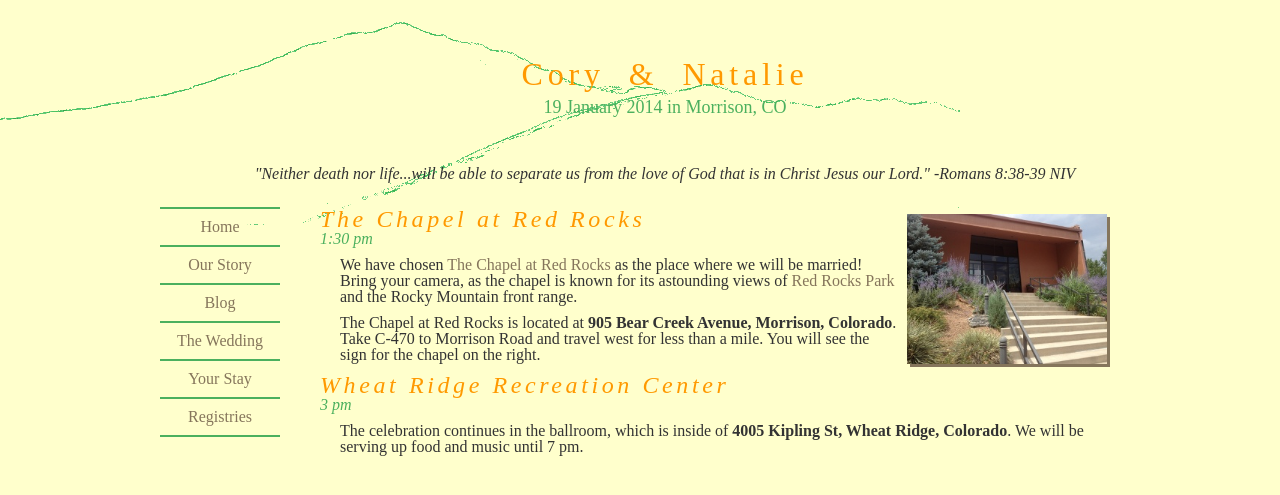
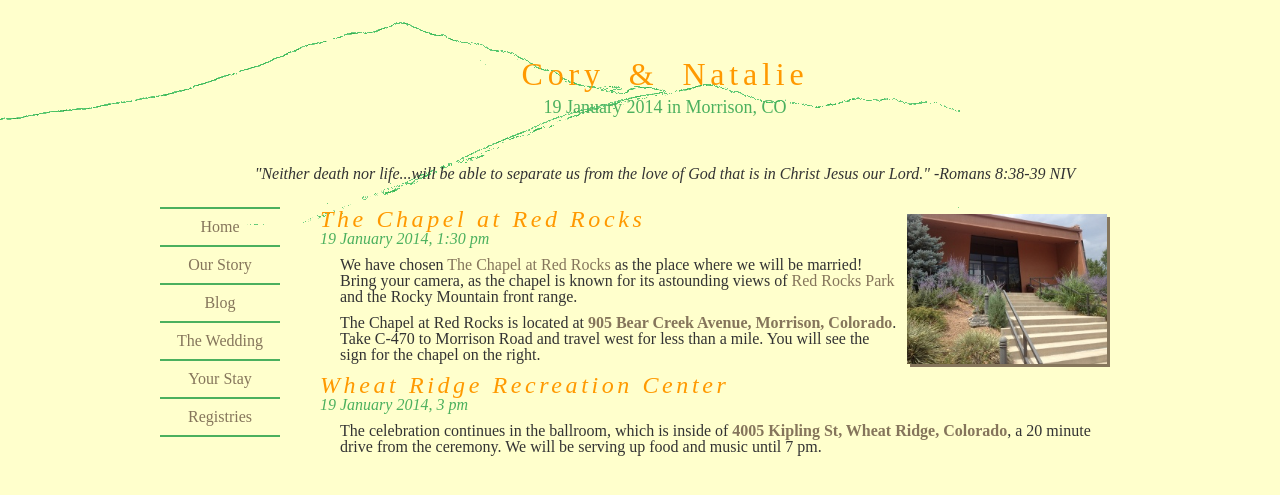
Before and after one commit to natalieh/wedding, a Jekyll site: the page built from thewedding/index.html, in a window 1280 px wide. Shown: the top 495 px of the page. Built offline with Jekyll 4.4.1, drawn with Linux system fonts in a browser that asks for light colours.

Commit message:
Update index.html

```diff
--- a/thewedding/index.html
+++ b/thewedding/index.html
@@ -10,22 +10,22 @@ layout: default
         The Chapel at Red Rocks
     </div>
     <div class="subtitle">
-        1:30 pm
+        19 January 2014, 1:30 pm
     </div>
     <p>
         We have chosen <a href="thechapelatredrocks.com" target="blank">The Chapel at Red Rocks</a> as the place where we will be married!  Bring your camera, as the chapel is known for its astounding views of <a href="http://www.redrocksonline.com/" target="blank">Red Rocks Park</a> and the Rocky Mountain front range.
     </p>
     <p>
-    The Chapel at Red Rocks is located at <strong>905 Bear Creek Avenue, Morrison, Colorado</strong>.  Take C-470 to Morrison Road and travel west for less than a mile.  You will see the sign for the chapel on the right.
+    The Chapel at Red Rocks is located at <strong><a href="https://maps.google.com/maps?q=905+Bear+Creek+Avenue,+Morrison,+CO&hl=en&sll=37.171196,-122.056475&sspn=0.010481,0.022724&oq=905+Bear+Creek+Avenue+&t=h&hnear=905+Bear+Creek+Ave,+Morrison,+Jefferson,+Colorado+80465&z=16">905 Bear Creek Avenue, Morrison, Colorado</a></strong>.  Take C-470 to Morrison Road and travel west for less than a mile.  You will see the sign for the chapel on the right.
     </p>
 
     <div class="pagetitle">
         Wheat Ridge Recreation Center
     </div>
     <div class="subtitle">
-        3 pm
+         19 January 2014, 3 pm
     </div>
     <p>
-        The celebration continues in the ballroom, which is inside of <strong>4005 Kipling St, Wheat Ridge, Colorado</strong>.  We will be serving up food and music until 7 pm.
+        The celebration continues in the ballroom, which is inside of <strong><a href="https://maps.google.com/maps?q=4005+Kipling+St,+Wheat+Ridge,+Colorado&hl=en&sll=39.654606,-105.198276&sspn=0.010127,0.022724&t=h&hnear=4005+Kipling+St,+Wheat+Ridge,+Jefferson,+Colorado+80033&z=16">4005 Kipling St, Wheat Ridge, Colorado</a></strong>, a 20 minute drive from the ceremony.  We will be serving up food and music until 7 pm.
     </p>
 </article>
```
